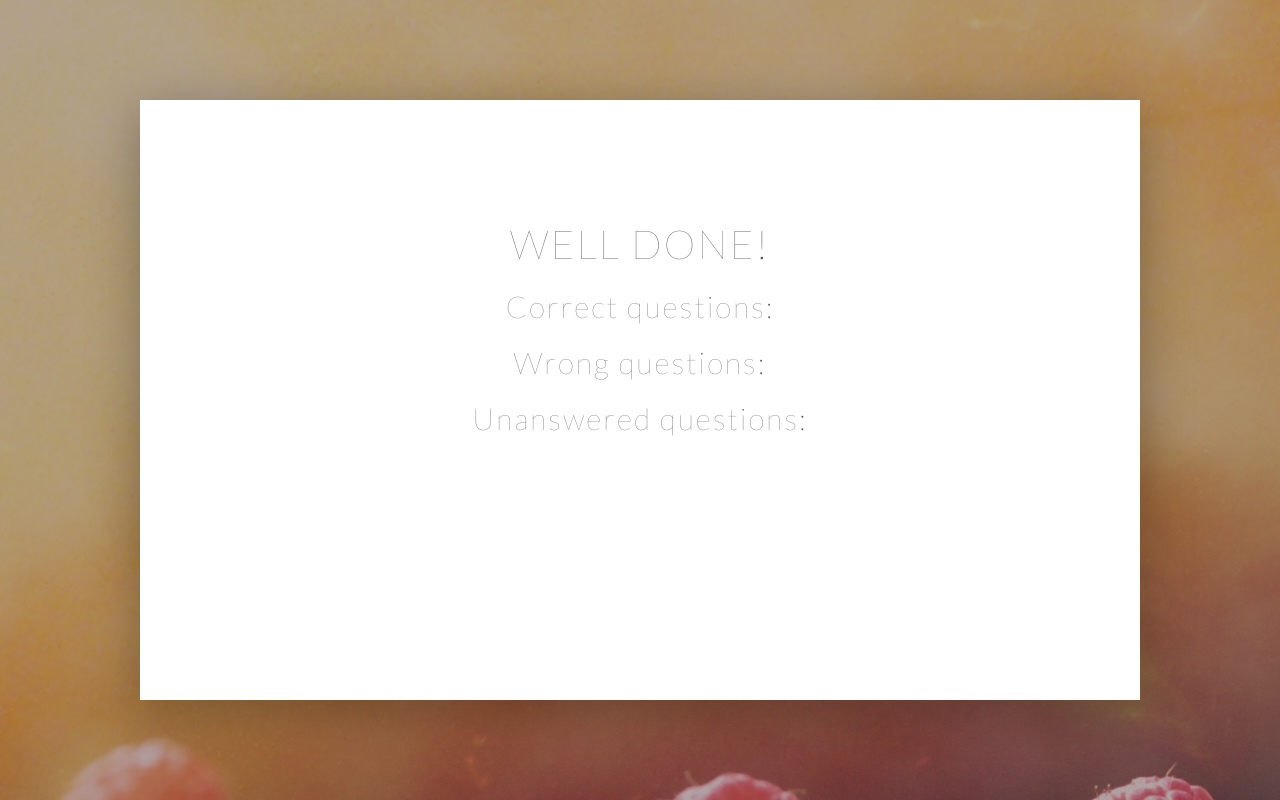
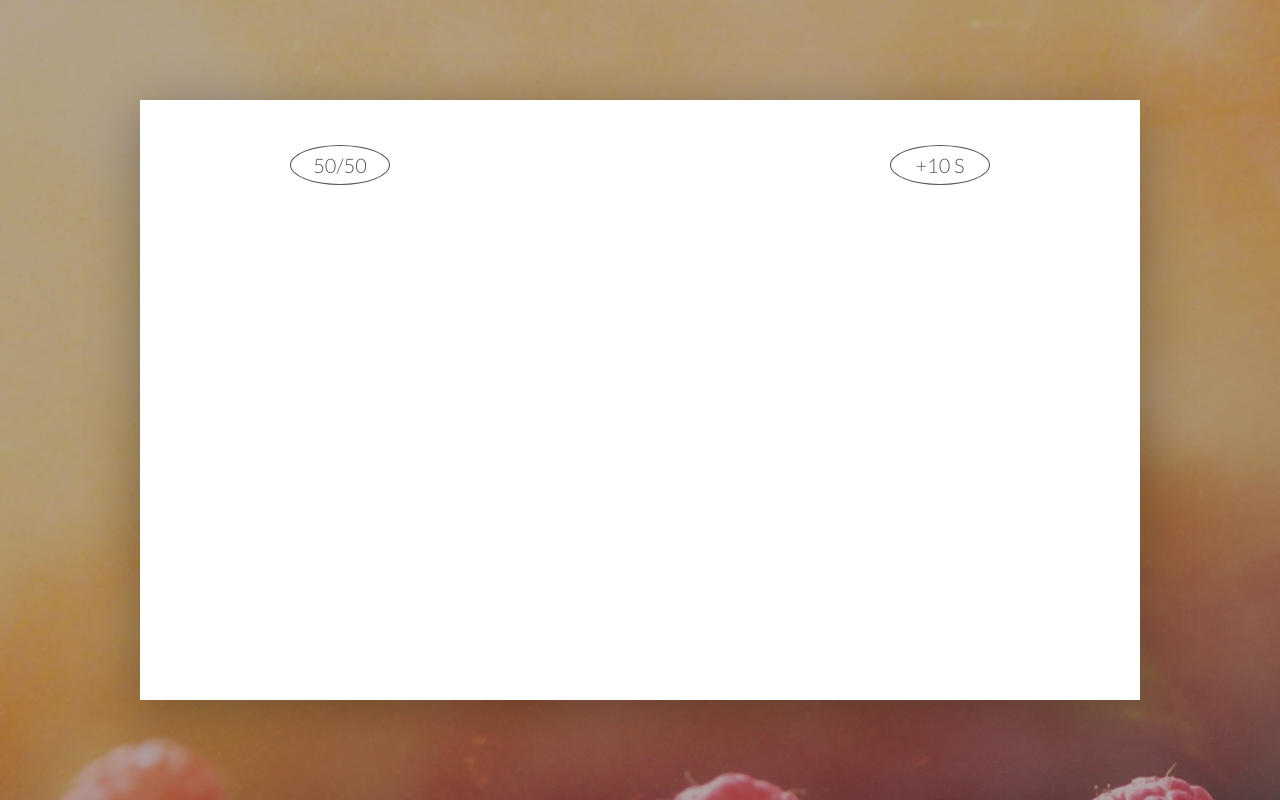
Before and after one commit to danielgalanrodriguez/daniel_galan_programming_assignment_web_frontend, a React (Create React App) app: page / in a window 1280 px wide. Both pictures are taken after a click on the button "NYYT SPEL!". Built offline with nearby package versions, Linux system fonts and the light colour scheme.

Commit message:
Added questions component

```diff
--- /dev/null
+++ b/src/components/question/Questions.js
@@ -0,0 +1,27 @@
+import React, { useState, useEffect } from "react";
+
+const secondsToAnswer = 15;
+const secondsToAdd = 10;
+
+function Questions(params) {
+  return (
+    <div className="player-panel">
+      <button
+        className={"btn-more-time " /*+ (useTimeLifeline && "btn-red")*/}
+        onClick={() => alert("used!")}
+        disabled={false}
+      >
+        +10 s
+      </button>
+      <button
+        className={"btn-50-50 " /*+ (useFiftyLifeline && "btn-red")*/}
+        onClick={() => alert("used!")}
+        disabled={false}
+      >
+        50/50
+      </button>
+    </div>
+  );
+}
+
+export default Questions;
--- a/src/containers/app/App.js
+++ b/src/containers/app/App.js
@@ -1,6 +1,7 @@
 import React, { useState, useEffect } from "react";
 import StartMessage from "../../components/messages/Start";
 import GameOverMessage from "../../components/messages/GameOver";
+import Questions from "../../components/question/Questions";
 import "./App.css";
 
 const questionsURL = "http://localhost:3000/questions.json";
@@ -11,7 +12,7 @@ function App() {
   const [finalQuestions, setFinalQuestions] = useState(null);
   //const [userAnswers, setUserAnswers] = useState([]);
   const [isGameLoading, setIsGameLoading] = useState(true);
-  //const [isGameStarted, setIsGameStarted] = useState(false);
+  const [isGameStarted, setIsGameStarted] = useState(false);
   const [isGameFinished, setIsGameFinished] = useState(false);
 
   // Fetching all questions
@@ -52,11 +53,13 @@ function App() {
     return Math.floor(Math.random() * limit);
   }
 
-  const startHandler = () => setIsGameFinished(true);
+  const startHandler = () => setIsGameStarted(true);
 
   let content = (
     <StartMessage loading={isGameLoading} startHandler={startHandler} />
   );
+
+  if (isGameStarted) content = <Questions />;
 
   if (isGameFinished) content = <GameOverMessage />;
 
```
